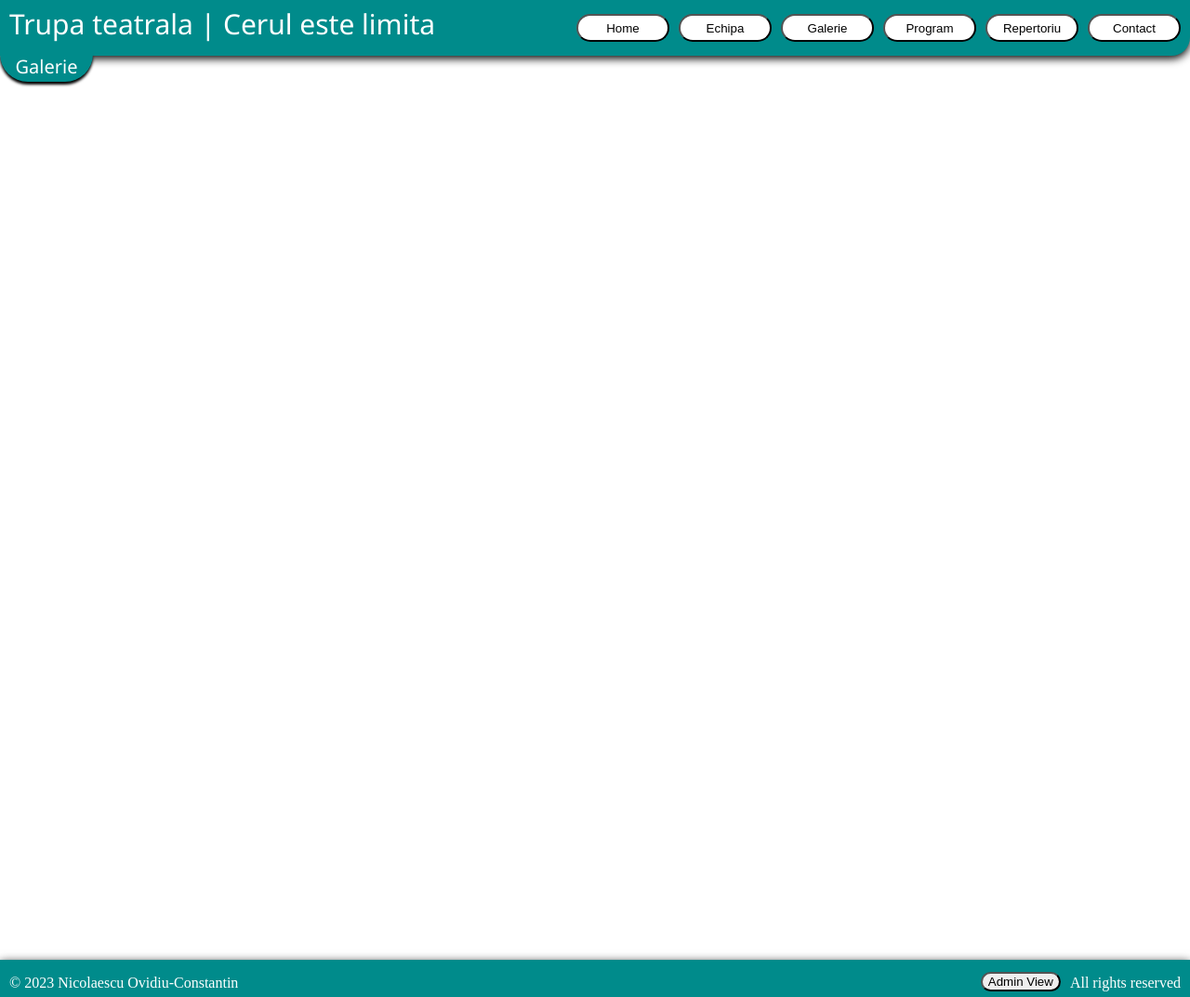
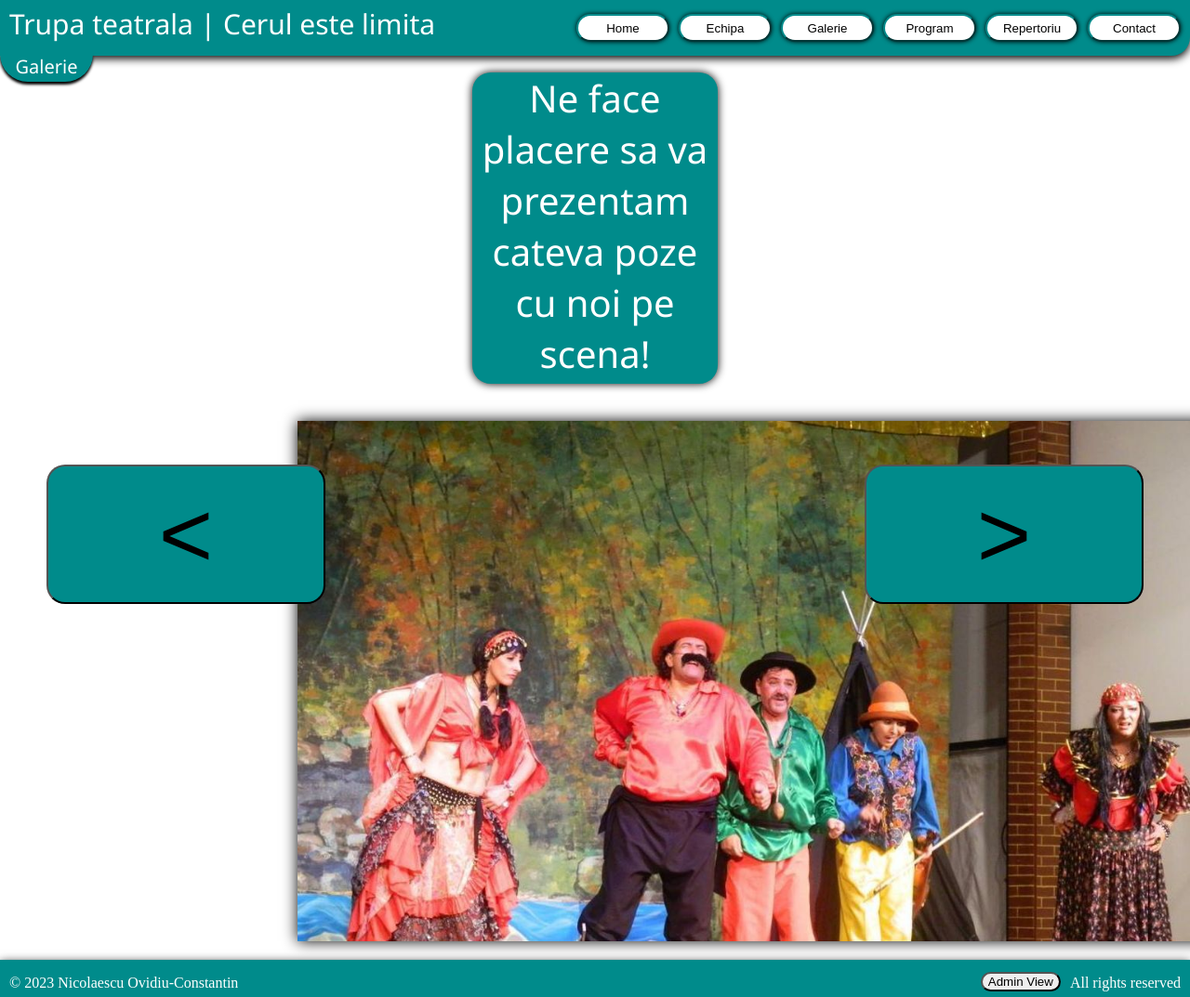
Before and after one commit to MindOfBear/Aplicatie-Web, a PHP site: page /galerie.php in a window 1280 px wide. Shown: the whole page at 93% size. Run offline with PHP 8.4, Linux system fonts and the light colour scheme.

Commit message:
Adaugata functionalitatea de navigare prin galerie

```diff
--- a/Aplicatie-Web-Dinamica/galerie.php
+++ b/Aplicatie-Web-Dinamica/galerie.php
@@ -2,6 +2,38 @@
 include "header.html";
 ?>
 <p class = "currentPage">Galerie</p>
+<p id ="titluGalerie">Ne face placere sa va prezentam cateva poze cu noi pe scena!</p>
+<div class="slideshow">
+  <img class="galerie" id = "poza1" src="galerie/trupa1.jpg">
+  <img class="galerie" id = "poza2"src="galerie/trupa2.jpg">
+  <img class="galerie"  id ="poza3" src="galerie/trupa3.jpg">
+</div>
+
+<button id="galerieNextButton" onclick="changePhoto(1)">></button>
+<button id="galeriePrevButton" onclick="changePhoto(-1)"><</button>
+
+<script>
+
+var indexPoza = 1;
+
+function changePhoto(value = 0){
+    var idc = "poza" + indexPoza;
+    var pozaCurenta = document.getElementById(idc);
+    pozaCurenta.style.display = "none";
+
+    if(indexPoza + value <= 0) indexPoza = 3;
+    else if(indexPoza + value > 3) indexPoza = 1;
+    else indexPoza += value;
+
+    var idn = "poza" + indexPoza;
+    var pozaCurenta = document.getElementById(idn);
+    pozaCurenta.style.display = "unset";
+}
+
+changePhoto();
+
+
+</script>
 
 
 <?php
--- a/Aplicatie-Web-Dinamica/style.css
+++ b/Aplicatie-Web-Dinamica/style.css
@@ -8,6 +8,7 @@
     box-shadow: 0px 3px 10px black;
     border-bottom-right-radius: 20px;
 }
+
 .textNavbar{
     color: white;
     font-family:'Segoe UI', Tahoma, Geneva, Verdana, sans-serif;
@@ -30,7 +31,15 @@
     width: 100px;
     height: 30px;
     border-radius: 20px;
+    box-shadow: 0px 0px 5px black;
+    border-bottom-right-radius: 20px;
+    border-color: darkcyan;
+
 }
+.buttonNavbar:hover {
+    background-color:rgb(0, 109, 109);
+    color: white;
+  }
 .footer{
     background-color: darkcyan;
     width: 100%;
@@ -159,10 +168,71 @@
 }
 
 #textContact{
+    font-family: 'Segoe UI', Tahoma, Geneva, Verdana, sans-serif;
+    font-size: 40px;
     text-align: center;
-    margin-top: 150px;
+    margin-top: 100px;
+    background-color: darkcyan;
+    border-radius: 20px;
+    margin-left: 400px;
+    margin-right: 400px;
+    padding-bottom: 5px;
+    color:white;
+    box-shadow: 0px 0px 10px black;
+    border-bottom-right-radius: 20px;
+}
+#titluGalerie{
+    font-family: 'Segoe UI', Tahoma, Geneva, Verdana, sans-serif;
     font-size: 40px;
-    background: linear-gradient(to top, #020077, #268794);
-    -webkit-background-clip: text;
-    color: transparent;
+    text-align: center;
+    top: 50px;
+    background-color: darkcyan;
+    border-radius: 20px;
+    margin-left: 500px;
+    margin-right: 500px;
+    padding-bottom: 5px;
+    color:white;
+    box-shadow: 0px 0px 10px black;
+    border-bottom-right-radius: 20px;
 }
+
+.galerie{
+    display: none;
+    position:fixed;
+    left: 25%;
+    width:1000px;
+    height:560px;
+    box-shadow: 0px 0px 15px black;
+}
+
+#galerieNextButton{
+    border-radius:20px;
+    position:fixed;
+    right:50px;
+    top: 500px;
+    width:300px;
+    height:150px;
+    background-color:darkcyan;
+    font-size: 100px;
+    transition: font-size 0.3s ease;
+}
+#galerieNextButton:hover{
+    font-size: 140px;
+    color:white;
+}
+
+#galeriePrevButton{
+    border-radius:20px;
+    position:fixed;
+    left:50px;
+    top: 500px;
+    width:300px;
+    height:150px;
+    background-color:darkcyan;
+    font-size: 100px;
+    transition: font-size 0.3s ease;
+}
+#galeriePrevButton:hover{
+    font-size: 140px;
+    color:white;
+}
```
Also changed, not shown: Aplicatie-Web-Dinamica/galerie/trupa1.jpg (added), Aplicatie-Web-Dinamica/galerie/trupa2.jpg (added), Aplicatie-Web-Dinamica/galerie/trupa3.jpg (added).
